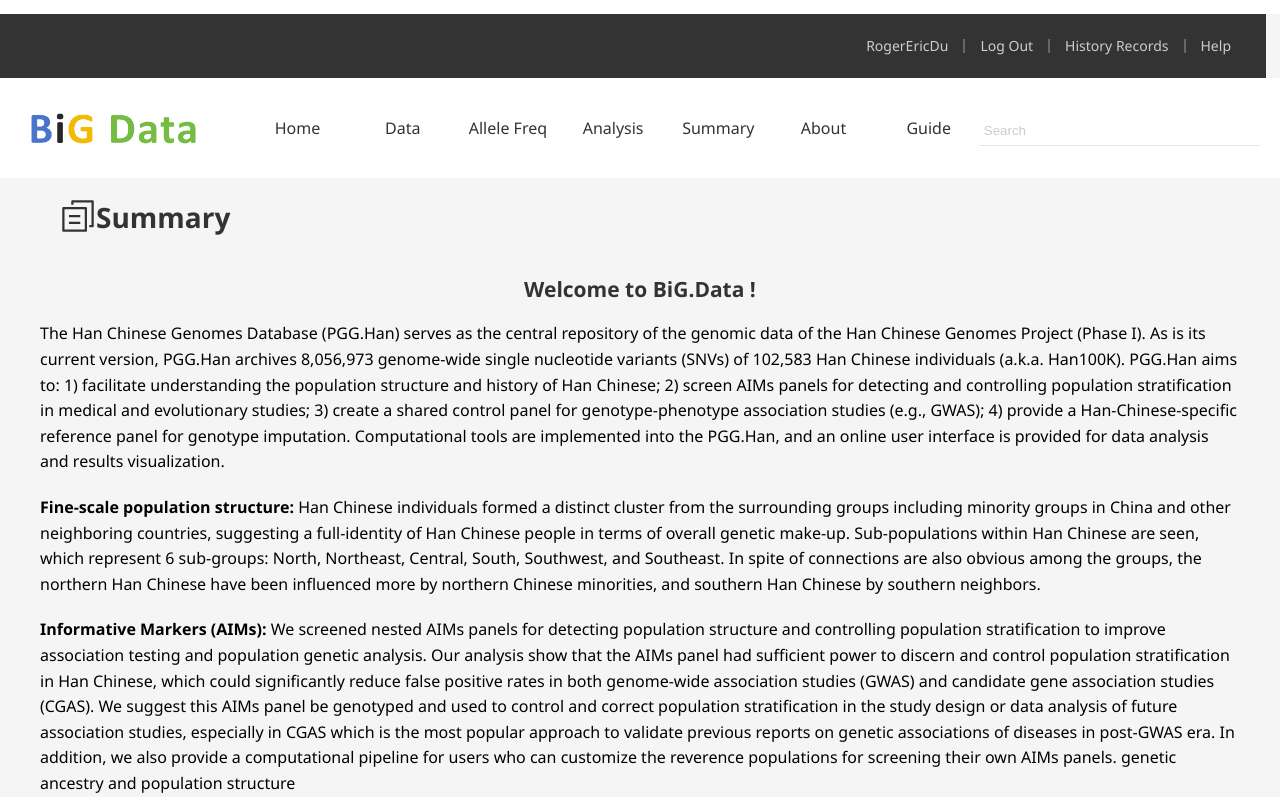
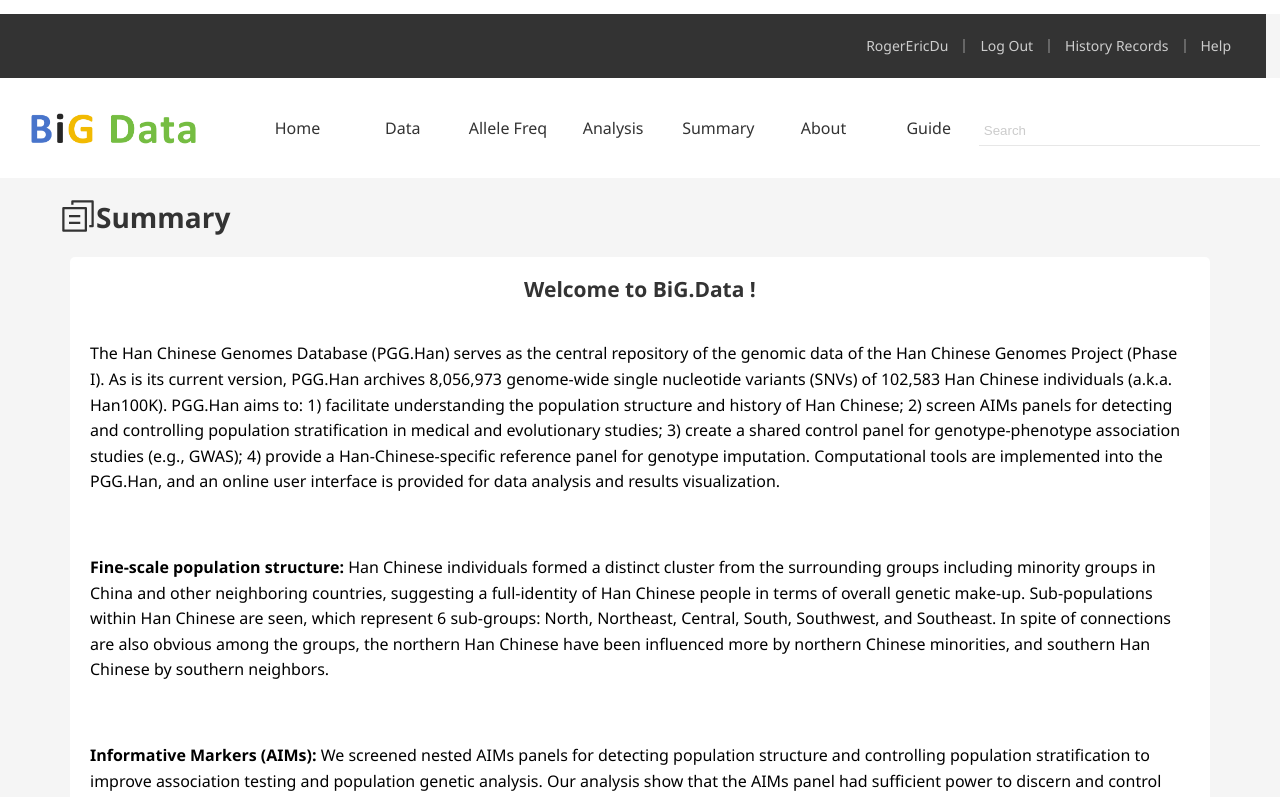
Before and after one commit to RogerEricDu/PGG.AF1M, a Vue app: page /summary in a window 1280 px wide. Shown: the top 797 px of the page. Built offline with nearby package versions, Linux system fonts and the light colour scheme; no server answers.

Commit message:
对data页面默认路由的一点小修改

```diff
--- a/src/router/index.js
+++ b/src/router/index.js
@@ -31,6 +31,7 @@ const router = createRouter({
       {
         path:'data',
         component:Data,
+        redirect: '/data/gene-affinity',
         children: [
           { path: 'gene-affinity', component: GeneAffinity },
           { path: 'population-structure', component: PopulationStructure },
--- a/src/views/Data/index.vue
+++ b/src/views/Data/index.vue
@@ -1,3 +1,5 @@
+
+
 <template>
   <div class="data-page-container">
     <div class="data-container">
@@ -73,5 +75,4 @@
   background-color: lightgray; /* 鼠标移上去时的背景颜色 */
 }
 
-
 </style>
--- a/src/views/Summary/component/summarycontent.vue
+++ b/src/views/Summary/component/summarycontent.vue
@@ -10,22 +10,22 @@ export default defineComponent({
 
 <template>
 <div>
-
         <h2 style="text-align: center;">Welcome to BiG.Data !</h2>
         <p class="paragraph">The Han Chinese Genomes Database (PGG.Han) serves as the central repository of the genomic data of the Han Chinese Genomes Project (Phase I). As is its current version, PGG.Han archives 8,056,973 genome-wide single nucleotide variants (SNVs) of 102,583 Han Chinese individuals (a.k.a. Han100K). PGG.Han aims to: 1) facilitate understanding the population structure and history of Han Chinese; 2) screen AIMs panels for detecting and controlling population stratification in medical and evolutionary studies; 3) create a shared control panel for genotype-phenotype association studies (e.g., GWAS); 4) provide a Han-Chinese-specific reference panel for genotype imputation. Computational tools are implemented into the PGG.Han, and an online user interface is provided for data analysis and results visualization.</p>
         <p class="paragraph"><strong>Fine-scale population structure: </strong>Han Chinese individuals formed a distinct cluster from the surrounding groups including minority groups in China and other neighboring countries, suggesting a full-identity of Han Chinese people in terms of overall genetic make-up. Sub-populations within Han Chinese are seen, which represent 6 sub-groups: North, Northeast, Central, South, Southwest, and Southeast. In spite of connections are also obvious among the groups, the northern Han Chinese have been influenced more by northern Chinese minorities, and southern Han Chinese by southern neighbors.</p>
         <p class="paragraph"><strong>Informative Markers (AIMs):</strong> We screened nested AIMs panels for detecting population structure and controlling population stratification to improve association testing and population genetic analysis. Our analysis show that the AIMs panel had sufficient power to discern and control population stratification in Han Chinese, which could significantly reduce false positive rates in both genome-wide association studies (GWAS) and candidate gene association studies (CGAS). We suggest this AIMs panel be genotyped and used to control and correct population stratification in the study design or data analysis of future association studies, especially in CGAS which is the most popular approach to validate previous reports on genetic associations of diseases in post-GWAS era. In addition, we also provide a computational pipeline for users who can customize the reverence populations for screening their own AIMs panels. genetic ancestry and population structure</p>
         <p class="paragraph"><strong>Han-Chinese-Specific Reference Panel for Genotype Imputation:</strong> A reference panel facilitate complex diseases mapping using population-based association studies, which has been well-established and demonstrated its power for populations of European ancestry but lacks for Han Chinese, the largest ethnic group in East Asia and in the world. We develop a Han-Chinese-Specific Reference Panel and an online server for genotype imputation to facilitate further association studies. Notably, we provide a population structure-aware reference panel by which users can customize the imputation reference by selecting particular subpopulation samples with respect to population stratification.</p>
-
 </div>
 </template>
 
 <style>
 .paragraph{
+   padding: 20px;
    color: black;
     margin-bottom: 20px;
     line-height: 1.6;
     font-size: 16px;
+    user-select: text; /* 允许文本被选择 */
 }
 
 
--- a/src/views/Summary/index.vue
+++ b/src/views/Summary/index.vue
@@ -35,7 +35,11 @@ const tabPosition = ref('left')
   padding: 20px;
 }
 .summary-content-container{
+  background-color: white;
+  margin: 0 30px 30px 30px;
   flex: 1;
+  border-radius: 5px;
+  border: 2px whitesmoke;
 
 }
 .summary-icon{
```
